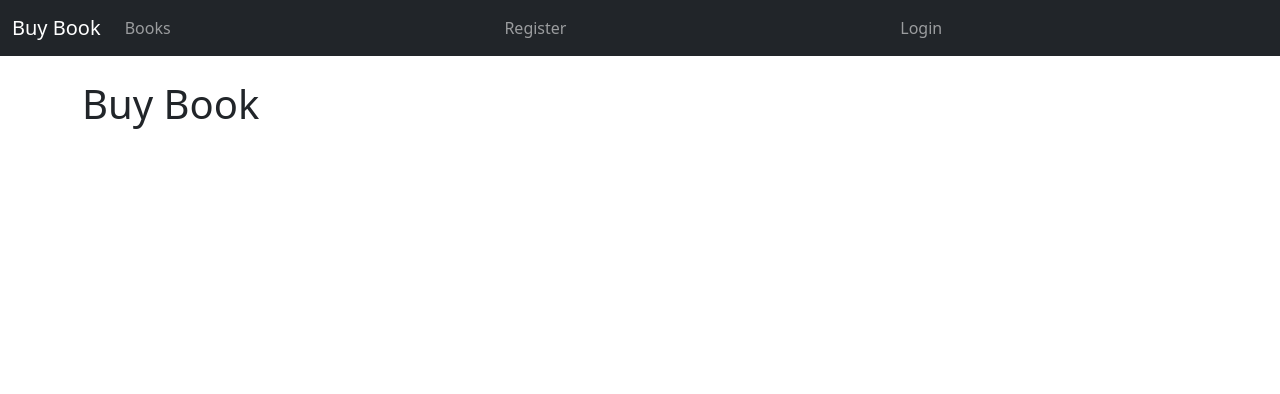
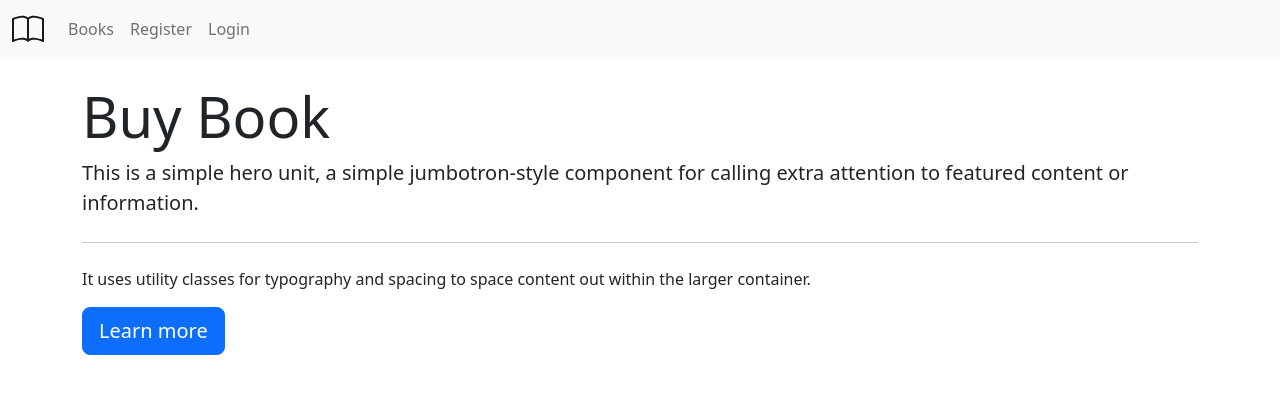
Before and after one commit to taltonji2/Buy-Book, a Flask app: page / in a window 1280 px wide. Shown: the top 394 px of the page. Run offline with Flask 2, Linux system fonts and the light colour scheme.

Commit message:
fix: login logout and ui changes

```diff
--- a/src/routes/views.py
+++ b/src/routes/views.py
@@ -20,11 +20,6 @@ def books():
 
 
 auth = Blueprint('auth', __name__)
-
-@auth.route('/logout')
-def logout():
-    logout_user()
-    return redirect(url_for("core.index"))
 
 @auth.route('/register', methods=["GET","POST"])
 def register():
--- a/src/templates/index.html
+++ b/src/templates/index.html
@@ -1,6 +1,12 @@
 {% extends 'base.html' %}
 {% block content %}
     <div class="jumbotron">
-        <h1> Buy Book</h1>
+        <h1 class="display-4">Buy Book</h1>
+        <p class="lead">This is a simple hero unit, a simple jumbotron-style component for calling extra attention to featured content or information.</p>
+        <hr class="my-4">
+        <p>It uses utility classes for typography and spacing to space content out within the larger container.</p>
+        <p class="lead">
+            <a class="btn btn-primary btn-lg" href="#" role="button">Learn more</a>
+        </p>
     </div>
 {% endblock %}
--- a/src/templates/navbar.html
+++ b/src/templates/navbar.html
@@ -1,6 +1,8 @@
-<nav class="navbar navbar-expand-lg navbar-dark bg-dark">
+<nav class="navbar navbar-expand-lg navbar-light bg-light">
     <div class="container-fluid">
-      <a class="navbar-brand" href="{{url_for('main.index')}}">Buy Book</a>
+      <a class="navbar-brand" href="{{url_for('main.index')}}"><svg xmlns="http://www.w3.org/2000/svg" width="32" height="32" fill="currentColor" class="bi bi-book" viewBox="0 0 16 16">
+        <path d="M1 2.828c.885-.37 2.154-.769 3.388-.893 1.33-.134 2.458.063 3.112.752v9.746c-.935-.53-2.12-.603-3.213-.493-1.18.12-2.37.461-3.287.811V2.828zm7.5-.141c.654-.689 1.782-.886 3.112-.752 1.234.124 2.503.523 3.388.893v9.923c-.918-.35-2.107-.692-3.287-.81-1.094-.111-2.278-.039-3.213.492V2.687zM8 1.783C7.015.936 5.587.81 4.287.94c-1.514.153-3.042.672-3.994 1.105A.5.5 0 0 0 0 2.5v11a.5.5 0 0 0 .707.455c.882-.4 2.303-.881 3.68-1.02 1.409-.142 2.59.087 3.223.877a.5.5 0 0 0 .78 0c.633-.79 1.814-1.019 3.222-.877 1.378.139 2.8.62 3.681 1.02A.5.5 0 0 0 16 13.5v-11a.5.5 0 0 0-.293-.455c-.952-.433-2.48-.952-3.994-1.105C10.413.809 8.985.936 8 1.783z"/>
+      </svg></a>
       <button class="navbar-toggler" type="button" data-bs-toggle="collapse" data-bs-target="#navbarSupportedContent" aria-controls="navbarSupportedContent" aria-expanded="false" aria-label="Toggle navigation">
         <span class="navbar-toggler-icon"></span>
       </button>
@@ -11,7 +13,7 @@
             <a class="nav-link" href="{{ url_for('main.books') }}">Books</a>
           </li>
           <li class="nav-item">
-            <a class="nav-link" href="{{ url_for('main.logout') }}">Log out</a>
+            <a class="nav-link" href="{{ url_for('auth.logout') }}">Log out</a>
           </li>
         </ul>
         {% else %}
@@ -19,13 +21,9 @@
           <li class="nav-item">
             <a class="nav-link" href="{{ url_for('main.books') }}">Books</a>
           </li>
-        </ul>
-        <ul class="navbar-nav me-auto mb-2 mb-lg-0">
           <li class="nav-item">
             <a class="nav-link" href="{{ url_for('auth.register') }}">Register</a>
           </li>
-        </ul>
-        <ul class="navbar-nav me-auto mb-2 mb-lg-0">
           <li class="nav-item">
             <a class="nav-link" href="{{ url_for('auth.login') }}">Login</a>
           </li>
```
